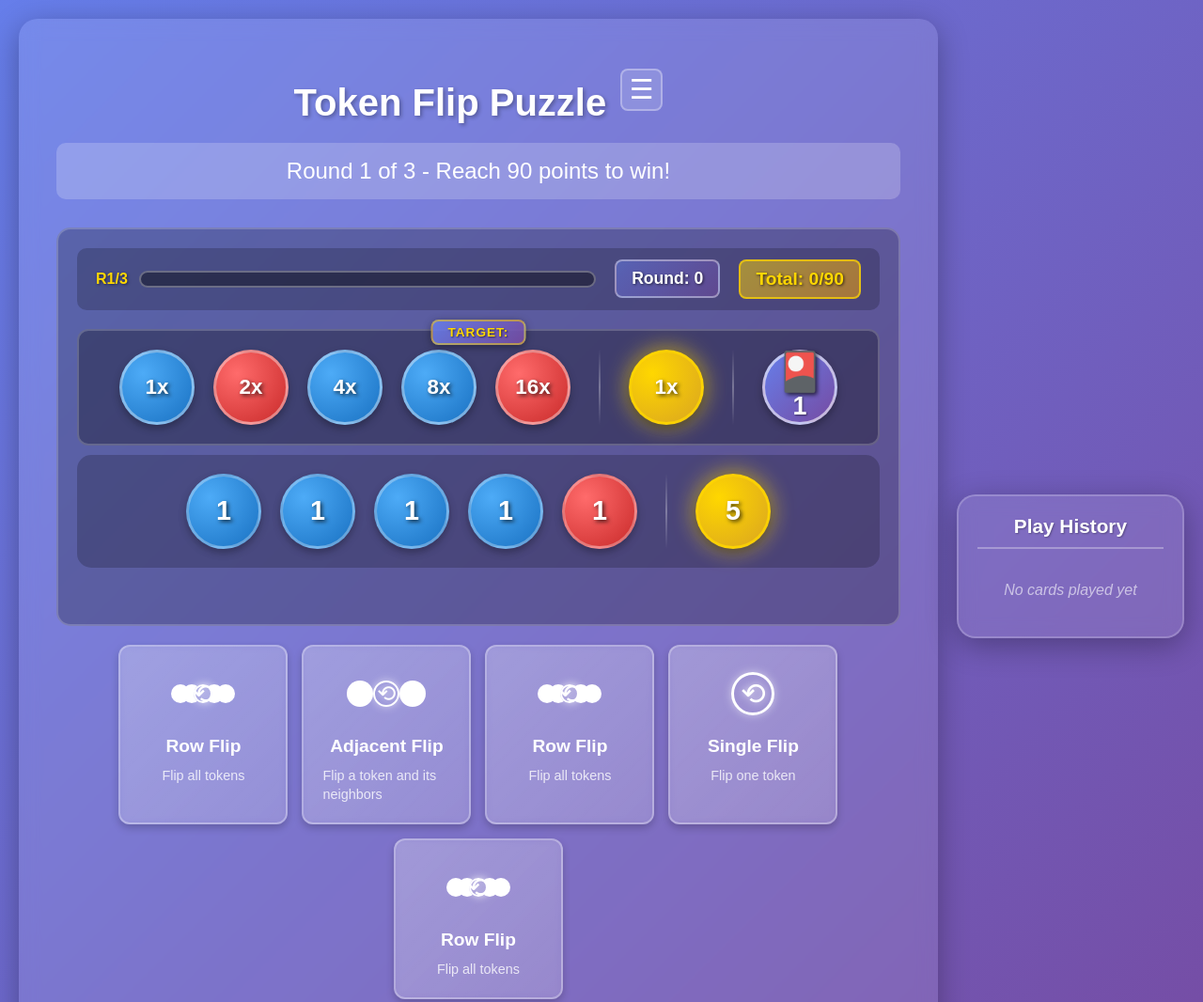
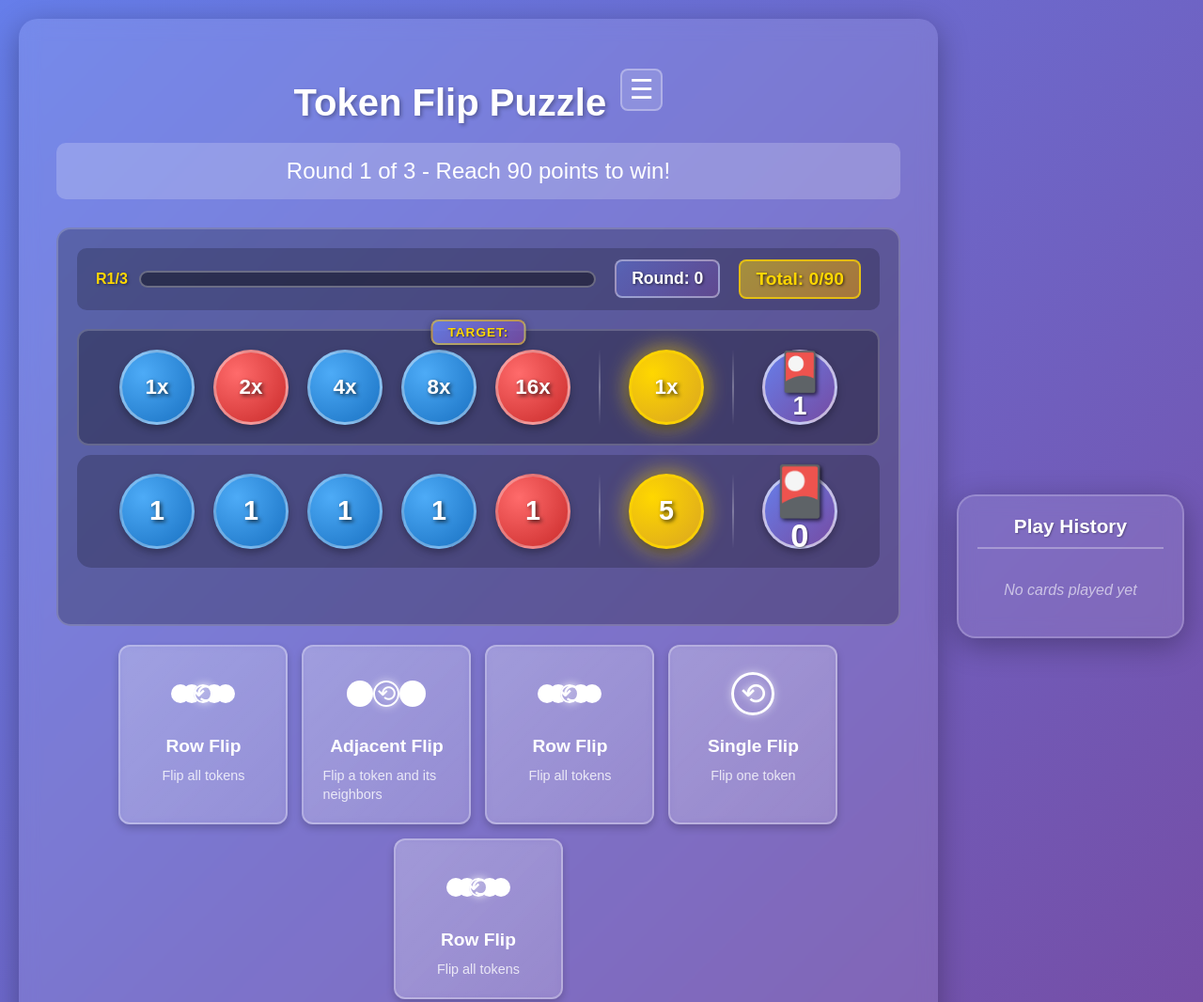
Before and after one commit to mikebranstein/sequora, a website built with webpack: page public/index.html in a window 1280 px wide. Shown: the top 1066 px of the page at 94% size. Built offline with nearby package versions, Linux system fonts and the light colour scheme.

Commit message:
add: current move count to UI

```diff
--- a/public/styles/main.css
+++ b/public/styles/main.css
@@ -386,6 +386,22 @@ h1 {
 .token-bonus:hover {
     transform: scale(1);
     box-shadow: 0 4px 8px rgba(0, 0, 0, 0.3);
+}
+
+.token-moves {
+    background: linear-gradient(135deg, #667eea 0%, #764ba2 100%);
+    border: 3px solid rgba(255, 255, 255, 0.6);
+    cursor: help;
+    display: flex;
+    flex-direction: column;
+    align-items: center;
+    justify-content: center;
+    gap: 2px;
+}
+
+.token-moves:hover {
+    transform: scale(1.05);
+    box-shadow: 0 6px 12px rgba(0, 0, 0, 0.4);
 }
 
 .token-separator {
--- a/src/client/game/renderer.ts
+++ b/src/client/game/renderer.ts
@@ -506,7 +506,7 @@ export class GameRenderer {
 
     public render(gameState: GameState): void {
         this.renderTargetColors(gameState.targetColors, gameState.minMovesTarget);
-        this.renderTokens(gameState.tokens);
+        this.renderTokens(gameState.tokens, gameState.playHistory.length);
         this.renderCards(gameState.hand);
         this.renderHistory(gameState.playHistory);
 
@@ -538,7 +538,7 @@ export class GameRenderer {
         this.isAnimating = false;
     }
 
-    private renderTokens(tokens: TokenColor[]): void {
+    private renderTokens(tokens: TokenColor[], currentMoves?: number): void {
         // Ensure tokens container is in game board
         const gameBoard = document.querySelector('.game-board');
         if (gameBoard && this.tokensContainer.parentNode !== gameBoard) {
@@ -587,6 +587,23 @@ export class GameRenderer {
 
         bonusWrapper.appendChild(bonusToken);
         this.tokensContainer.appendChild(bonusWrapper);
+
+        // Add separator
+        const separator2 = document.createElement('div');
+        separator2.className = 'token-separator';
+        this.tokensContainer.appendChild(separator2);
+
+        // Add current moves counter (card icon)
+        const movesWrapper = document.createElement('div');
+        movesWrapper.className = 'token-wrapper';
+
+        const movesToken = document.createElement('div');
+        movesToken.className = 'token token-moves';
+        movesToken.innerHTML = `<div class="moves-icon">🎴</div><div class="moves-count">${currentMoves !== undefined ? currentMoves : 0}</div>`;
+        movesToken.title = `Cards played this round: ${currentMoves !== undefined ? currentMoves : 0}`;
+
+        movesWrapper.appendChild(movesToken);
+        this.tokensContainer.appendChild(movesWrapper);
     }
 
     private renderCards(hand: Card[]): void {
--- a/src/client/styles/main.css
+++ b/src/client/styles/main.css
@@ -386,6 +386,22 @@ h1 {
 .token-bonus:hover {
     transform: scale(1);
     box-shadow: 0 4px 8px rgba(0, 0, 0, 0.3);
+}
+
+.token-moves {
+    background: linear-gradient(135deg, #667eea 0%, #764ba2 100%);
+    border: 3px solid rgba(255, 255, 255, 0.6);
+    cursor: help;
+    display: flex;
+    flex-direction: column;
+    align-items: center;
+    justify-content: center;
+    gap: 2px;
+}
+
+.token-moves:hover {
+    transform: scale(1.05);
+    box-shadow: 0 6px 12px rgba(0, 0, 0, 0.4);
 }
 
 .token-separator {
```
